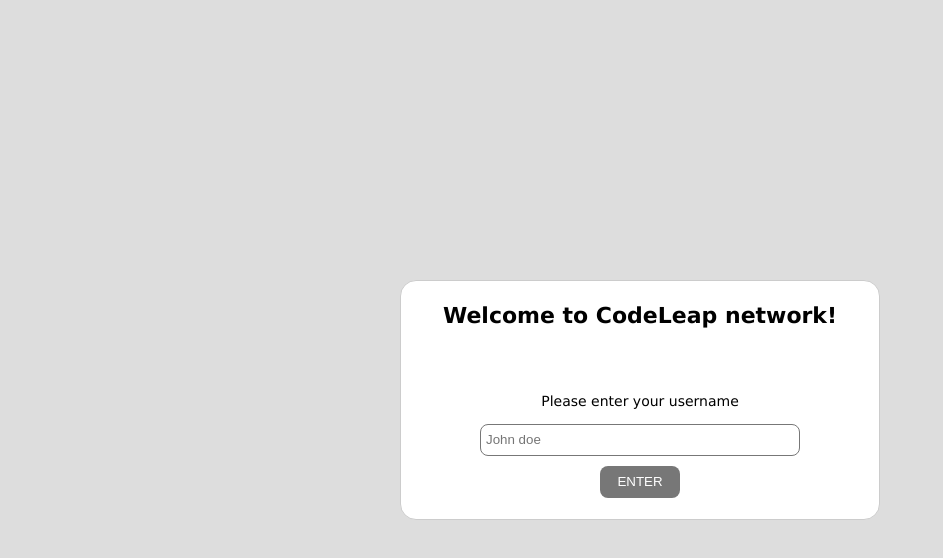
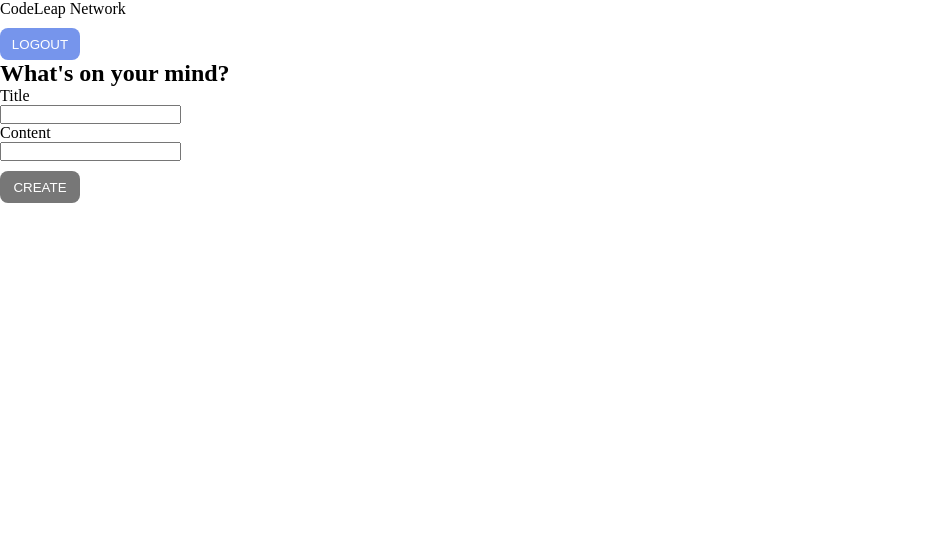
Before and after one commit to erica-l-s/crud-redux, a React (Create React App) app: page / in a window 1280 px wide. Shown: the top 558 px of the page, without its empty margins (0-943 px from the left). Built offline with nearby package versions, Linux system fonts and the light colour scheme.

Commit message:
make a create

```diff
--- a/src/Components/Create.js
+++ b/src/Components/Create.js
@@ -1,9 +1,13 @@
-import React from 'react'
+import React, { useState } from 'react'
 import {useDispatch,useSelector} from "react-redux"
 import { logout, selectUser } from '../feature/userSlice';
 
 const Create = () => {
-    const user = useSelector(selectUser);
+  const [title, setTitle] = useState('')
+  const [content, setContent] = useState('')
+  const user = useSelector(selectUser);
+
+const onInput = (e) => setTitle(e.target.value);
 
 const dispatch = useDispatch()
 const handleLogout = (e) =>{
@@ -13,10 +17,41 @@
   }
 
   return (
-    <div>
-        <h1>Welcome <span>{user.name}</span></h1>
+
+    <div className="container-crud">
+
+    <div className="header">
+        <p>CodeLeap Network</p>
         <button onClick={(e)=> handleLogout(e)}>Logout</button>
     </div>
+    <form className="box" >
+        <h2>What's on your mind?</h2>
+
+        <div>
+            <p>Title</p>
+            <input
+                value={title}
+                className="input-title"
+                onInput={onInput}
+                onChange={(e) => setTitle(e.target.value)}
+            ></input>
+        </div>
+        <div>
+            <p>Content</p>
+            <input
+                value={content}
+                className="input-content"
+                onChange={(e) => setContent(e.target.value)}
+            ></input>
+        </div>
+        <button
+            disabled={!content}
+        >Create</button>
+    </form>
+    <div>
+
+    </div>
+ </div>
   )
 }
 
--- a/src/feature/userSlice.js
+++ b/src/feature/userSlice.js
@@ -1,23 +1,27 @@
 import { createSlice } from "@reduxjs/toolkit";
 
 export const userSlice = createSlice({
-    name:"user",
-    initialState:{
-        user:null
+    name: "user",
+    initialState: {
+        user: []
     },
-    reducers:{
-    login:(state,action) =>{
+    reducers: {
+        login: (state, action) => {
             state.user = action.payload
         },
-        logout:(state) =>{
+        logout: (state) => {
             state.user = null;
+        },
+
+        addUser:(state,action) =>{
+
         }
     }
 
 
 })
 
-export const {login,logout} = userSlice.actions
+export const { login, logout } = userSlice.actions
 
 export const selectUser = (state) => state.user.user
 
--- a/src/index.js
+++ b/src/index.js
@@ -6,6 +6,8 @@
 import { Provider } from "react-redux"
 import store from "./app/store"
 
+
+
 const root = ReactDOM.createRoot(document.getElementById("root"))
 root.render(
     <Provider store={store}>
```
